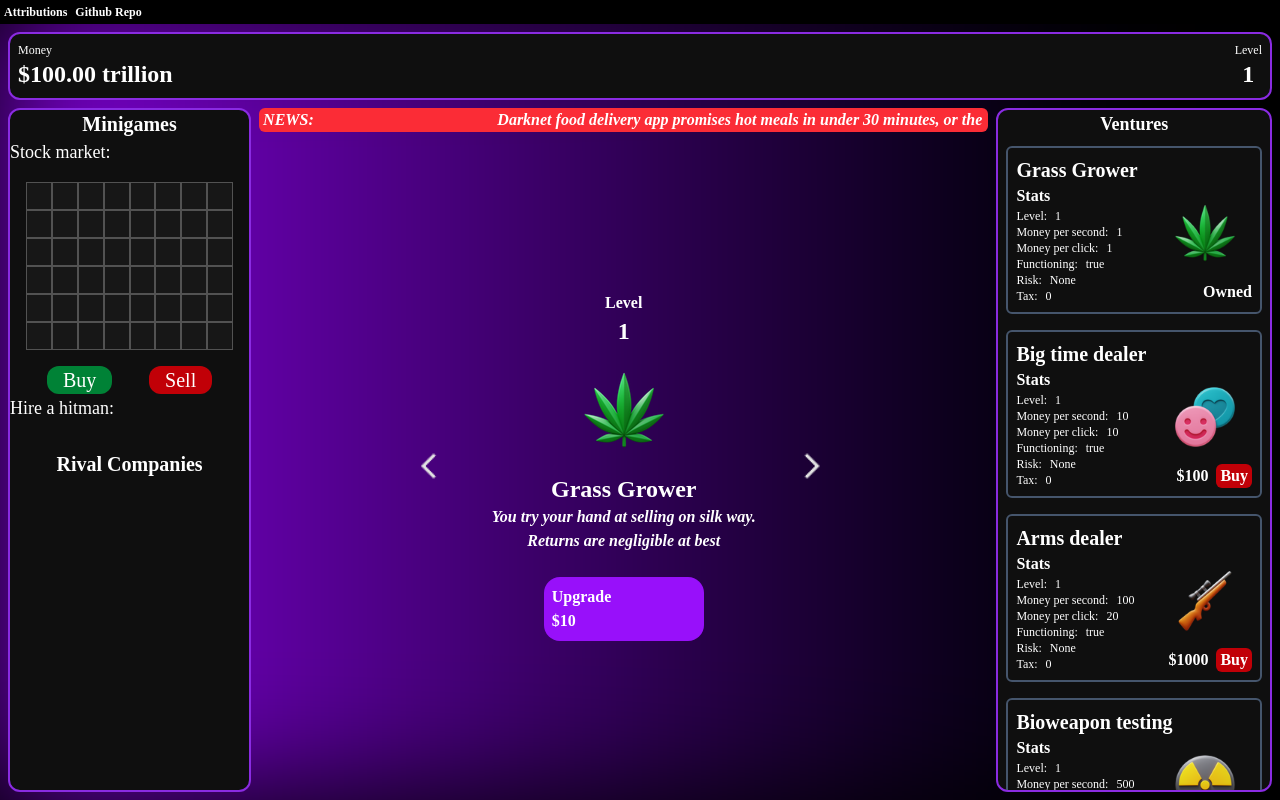
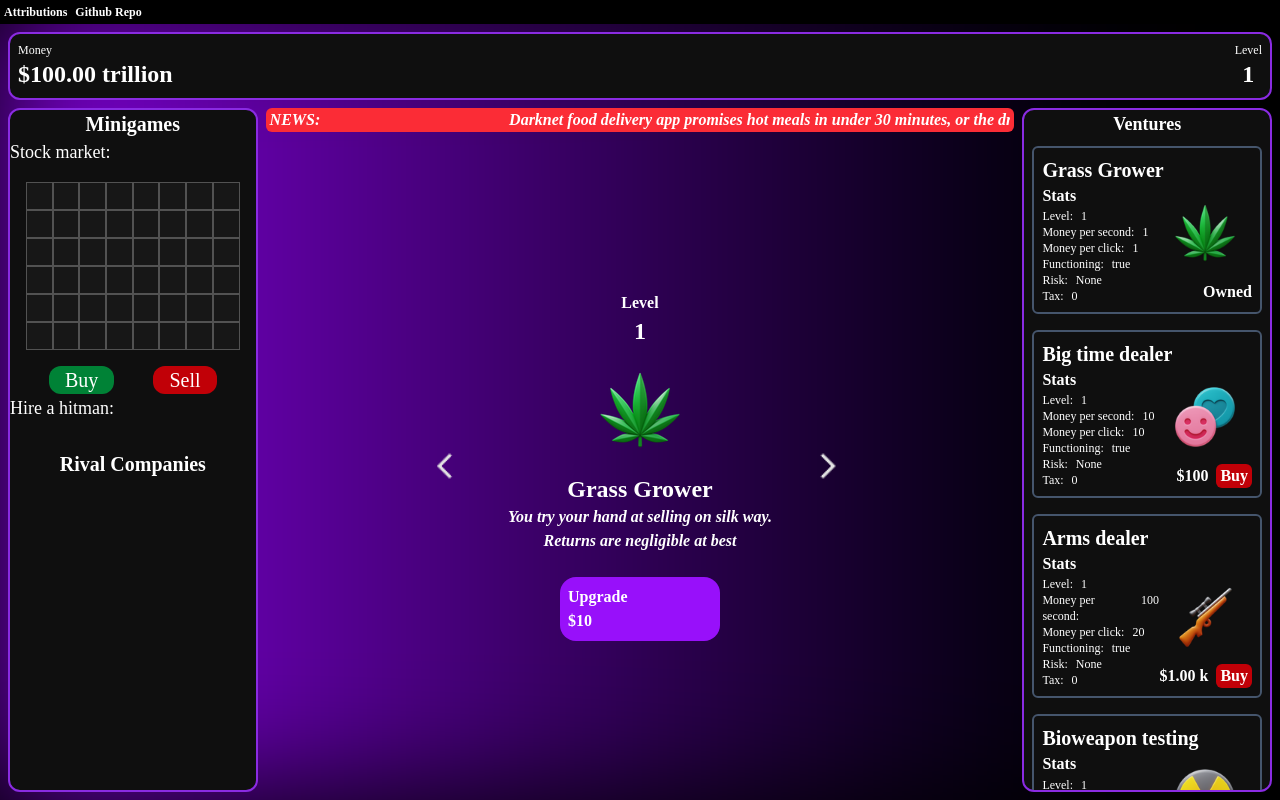
Before and after one commit to NaokiTM/tycoon, a React (Vite) app: page / in a window 1280 px wide. Built offline with nearby package versions, Linux system fonts and the light colour scheme; a web font is replaced by a local one.

Commit message:
applied number formatter to the price in each card

```diff
--- a/src/components/CardComponent.jsx
+++ b/src/components/CardComponent.jsx
@@ -72,7 +72,7 @@ const CardComponent = (props) => {
                     <div className="flex justify-end">Owned</div>
                 ) : (
                     <div className="flex flex-row justify-end">
-                        <div className="mr-2">${props.price}</div>
+                        <div className="mr-2">${moneyFormatter(props.price)}</div>
                         <button className="bg-red-700 pl-1 pr-1 rounded-md hover:cursor-pointer hover:bg-red-500 hover:scale-110" onClick={() => buy()}>
                             <div>Buy</div>
                         </button>
```
